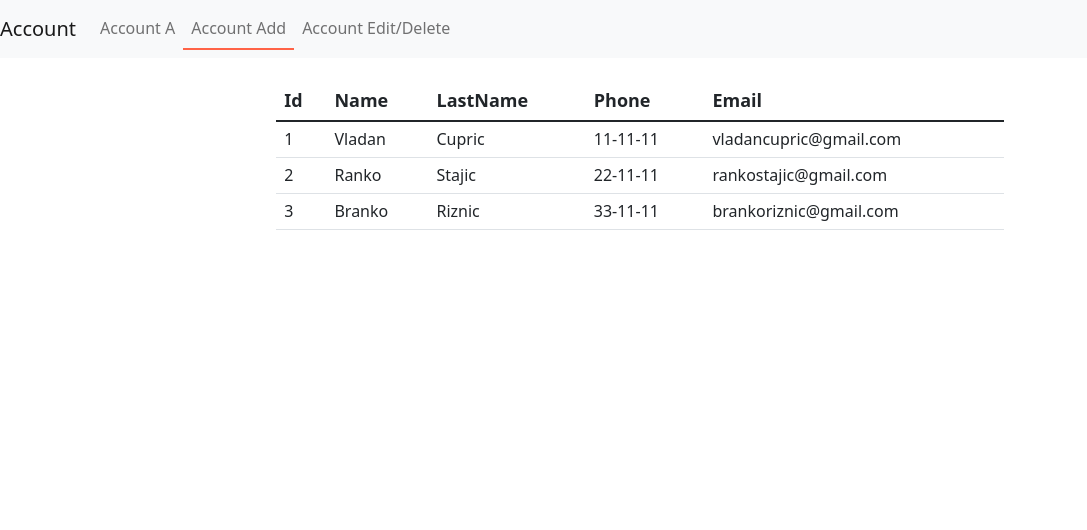
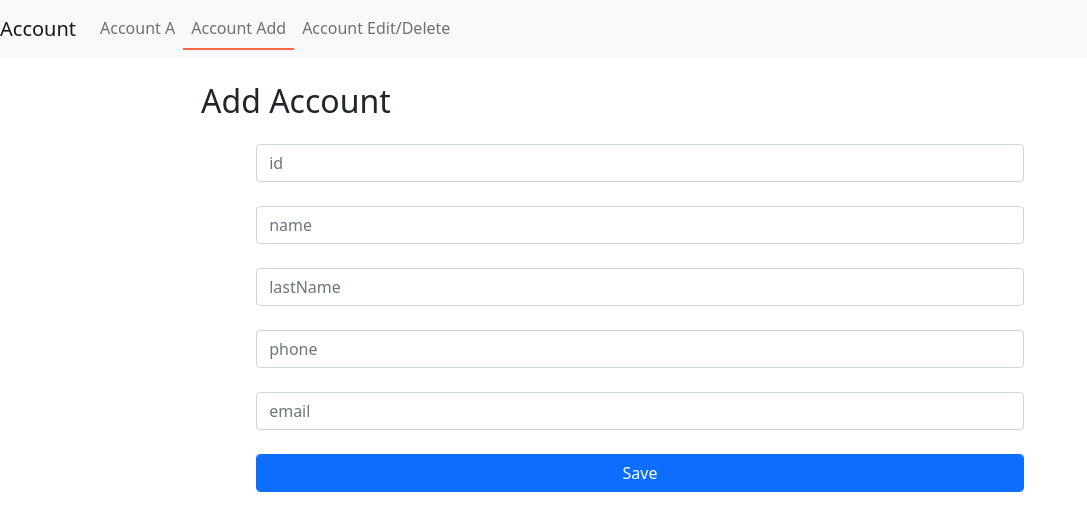
Before and after one commit to VladanStar/AccountAPPReact, a React (Create React App) app: page /add in a window 1280 px wide. Shown: the top 530 px of the page, without its empty margins (0-1087 px from the left). Built offline with nearby package versions, Linux system fonts and the light colour scheme.

Commit message:
New commits

```diff
--- a/src/App.js
+++ b/src/App.js
@@ -3,23 +3,32 @@ import "./App.css";
 import Header from "./components/Header/Header";
 import {Route, BrowserRouter } from "react-router-dom";
 import AccountsTable from "./components/AccountsTable/AccountsTable";
+import AddAccount from "./components/AddAccount/AddAccount";
 
 class App extends Component {
   state = {
     accounts:[
-      {id:1, name:"Vladan",lastname:"Cupric",phone:"11-11-11", email:"vladancupric@gmail.com"},
-      {id:2, name:"Ranko",lastname:"Stajic",phone:"22-11-11", email:"rankostajic@gmail.com"},
-      {id:3, name:"Branko",lastname:"Riznic",phone:"33-11-11", email:"brankoriznic@gmail.com"}
+      {id:1, name:"Vladan",lastName:"Cupric",phone:"11-11-11", email:"vladancupric@gmail.com"},
+      {id:2, name:"Ranko",lastName:"Stajic",phone:"22-11-11", email:"rankostajic@gmail.com"},
+      {id:3, name:"Branko",lastName:"Riznic",phone:"33-11-11", email:"brankoriznic@gmail.com"}
     ]
+  }
+  addNewAccountToState =(acc)=>{
+this.setState({
+  accounts:[...this.state.accounts,acc]
+})
   }
   render() {
     return (
       <BrowserRouter>
         <Header />
-        <Route to="/">
+        <Route path="/" exact>
           <AccountsTable accounts ={this.state.accounts} />
+        </Route>
+        <Route path="/add">
+          <AddAccount addNewAccountToState= {this.addNewAccountToState} />
+        </Route>
 
-        </Route>
       </BrowserRouter>
     );
   }
--- a/src/components/Account/Account.js
+++ b/src/components/Account/Account.js
@@ -5,7 +5,7 @@ return (
     <tr>
     <td>{account.id}</td>
     <td>{account.name}</td>
-    <td>{account.lastname}</td>
+    <td>{account.lastName}</td>
     <td>{account.phone}</td>
     <td>{account.email}</td>
     </tr>
--- /dev/null
+++ b/src/components/AddAccount/AddAccount.js
@@ -0,0 +1,53 @@
+import React, { Component } from "react";
+import {withRouter} from "react-router-dom"
+
+class AddAccount extends Component {
+    state= {
+        newAccount: {
+            id:"", name:"", lastName:"", phone:"phone", email:""
+        }
+    }
+
+    changeHandler = (event)=>{
+        console.log(this.props)
+
+        let id = event.target.id;
+      let newAccountCopy = {...this.state.newAccount};
+      newAccountCopy[id] = event.target.value;
+      this.setState({newAccount:newAccountCopy})
+    }
+
+    addNewAccount = ()=>{
+     this.props.addNewAccountToState(this.state.newAccount)
+      this.props.history.push("/")
+    }
+
+    render (){
+        return (
+
+            <div className="container">
+                <div className="row">
+                    <div className="col-10 offset-1">
+                        <h2 className="dislpay-4 m-4">Add Account</h2>
+                        <div className="row">
+                            <div className="col-10 offset-1">
+                                <input onChange={this.changeHandler} type="text" id="id" placeholder="id" className="form-control" /><br />
+                                <input onChange={this.changeHandler} type="text" id="name" placeholder="name" className="form-control" /><br />
+                                <input onChange={this.changeHandler} type="text" id="lastName" placeholder="lastName" className="form-control" /><br />
+                                <input onChange={this.changeHandler} type="text" id="phone" placeholder="phone" className="form-control" /><br />
+                                <input onChange={this.changeHandler} type="text" id="email" placeholder="email" className="form-control" /><br />
+                               <button   onClick={this.addNewAccount} className="btn btn-primary form-control">Save</button>
+
+
+                            </div>
+
+                        </div>
+                    </div>
+
+                </div>
+
+            </div>
+        )
+    }
+}
+export default withRouter(AddAccount)
```
